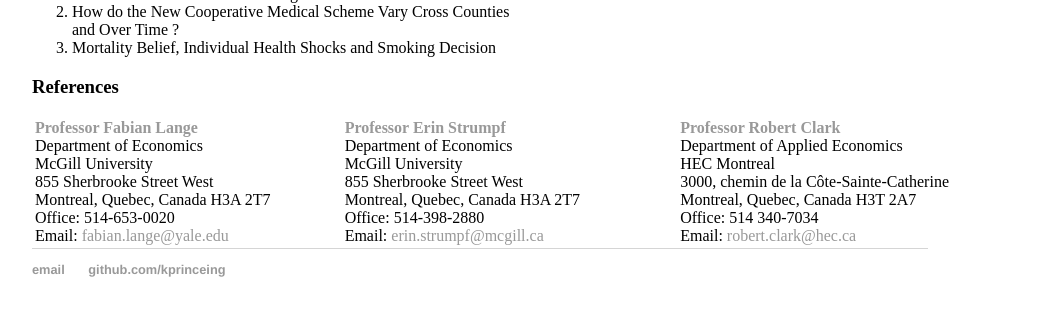
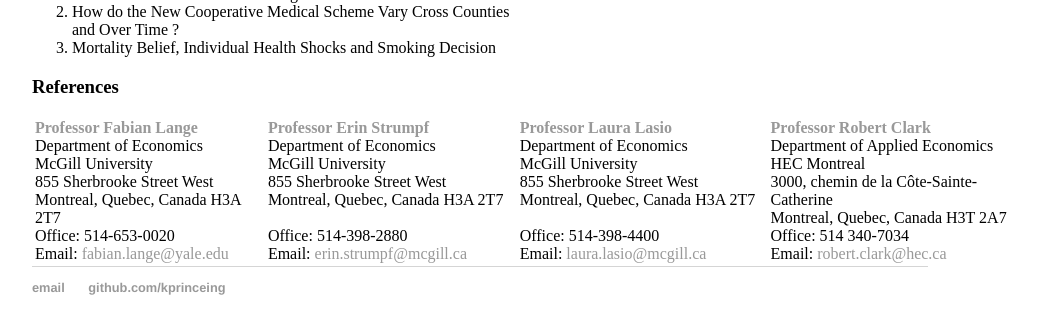
Before and after one commit to kprinceing/kprinceing.github.io, a Jekyll site: the page built from index.html, in a window 1280 px wide, cut to the strip 797-1152 px from the top of the page. Shown: the top 334 px of the strip, without its empty margins (160-1197 px from the left). Built offline with Jekyll 4.4.1, drawn with Linux system fonts in a browser that asks for light colours.

Commit message:
Update index.html

```diff
--- a/index.html
+++ b/index.html
@@ -62,6 +62,15 @@ title: Yan_Song
             Email: <A HREF="mailto:erin.strumpf@mcgill.ca">erin.strumpf@mcgill.ca</A> <BR>
         </td>
           <td>
+            <A HREF="http://www.lauralasio.com/"><B> Professor Laura Lasio</B></A><BR>
+            Department of Economics <BR>
+            McGill University <BR>
+            855 Sherbrooke Street West <BR>
+            Montreal, Quebec, Canada H3A 2T7 &nbsp;&nbsp;&nbsp;&nbsp;<BR>
+            Office: 514-398-4400 <BR>
+            Email: <A HREF="mailto:laura.lasio@mcgill.ca">laura.lasio@mcgill.ca</A> <BR>
+        </td>
+          <td>
             <A HREF="http://www.hec.ca/en/profs/robert.clark.html"><B> Professor Robert Clark</B></A><BR>
             Department of Applied Economics <BR>
             HEC Montreal<BR>
```
